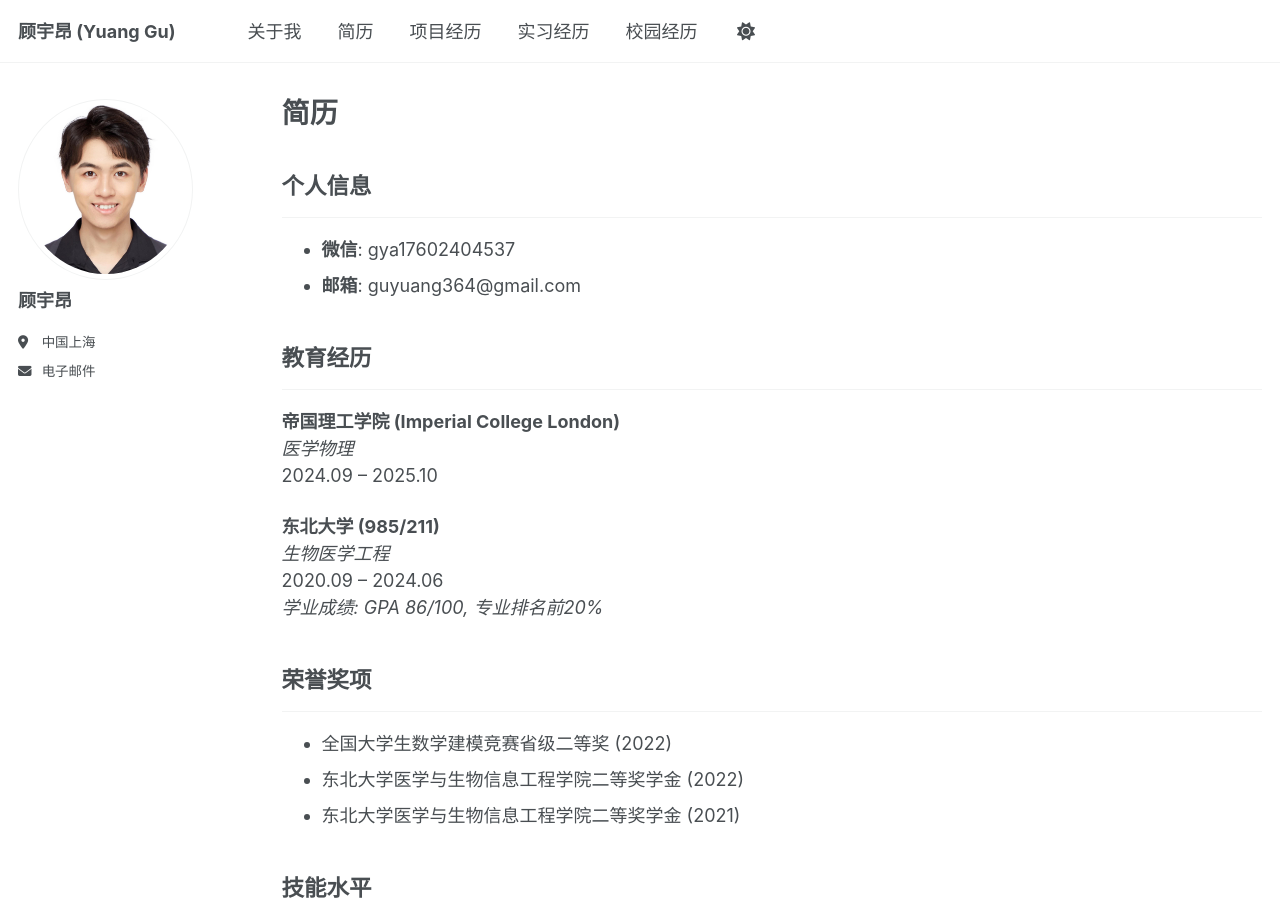
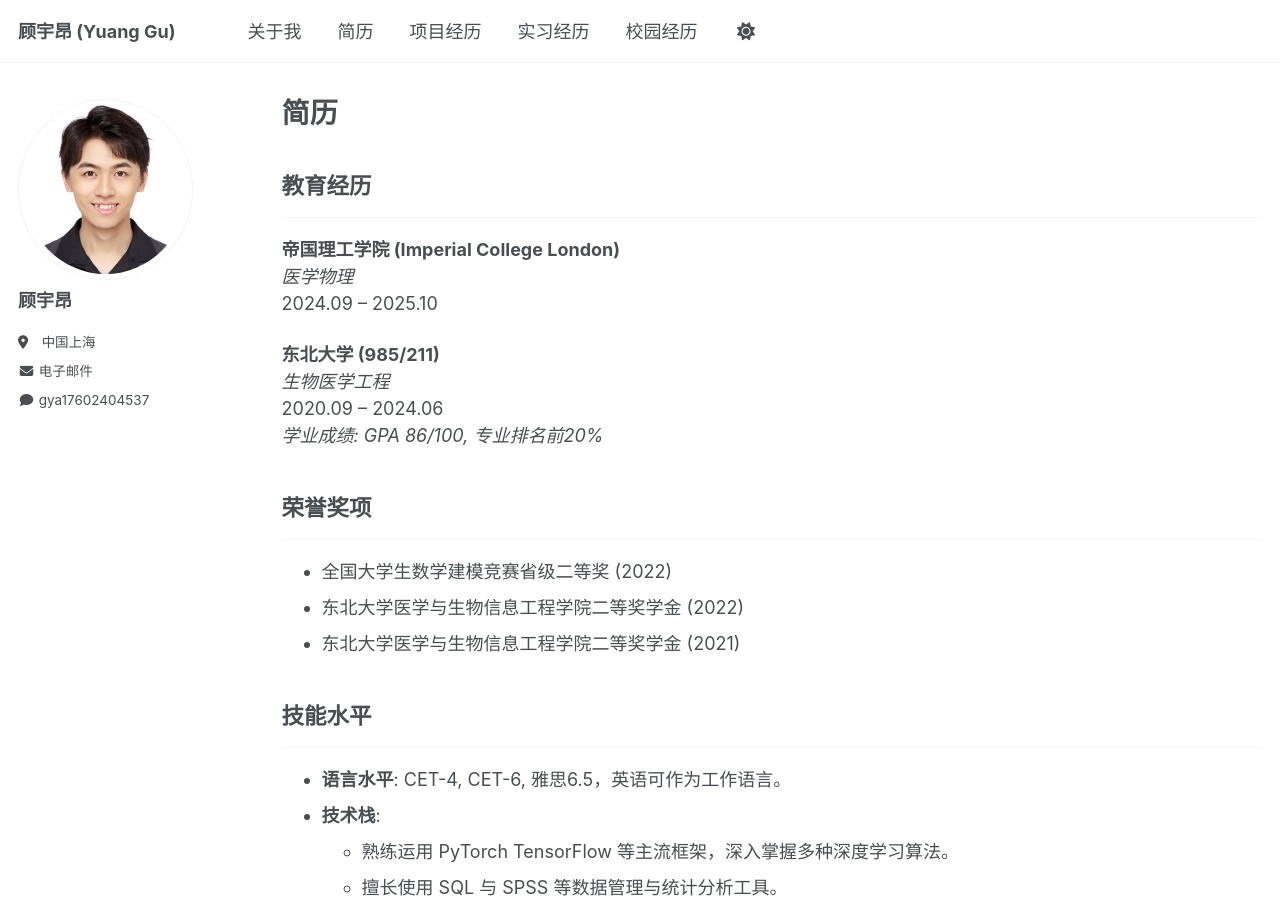
Before and after one commit to Artemisdifussion/YuangGu, a Jekyll site: the page built from _pages/cv.md, in a window 1280 px wide and 900 px high. Built offline with Jekyll 4.4.1, drawn with Linux system fonts in a browser that asks for light colours.

Commit message:
add information

```diff
--- a/_config.yml
+++ b/_config.yml
@@ -32,7 +32,8 @@ author:
   location         : "中国上海"
   employer         :
   uri              : # URL
-  email            : "yg3924@ic.ac.uk"
+  email            : "guyuang364@gmail.com"
+  wechat           : "gya17602404537"
 
   # Academic websites
   academia         : # URL
--- a/_data/cv.json
+++ b/_data/cv.json
@@ -34,7 +34,7 @@
   "education": [
     {
       "institution": "帝国理工学院",
-      "area": "MSc.医学物理（电子信息类）",
+      "area": "MSc.医学物理",
       "studyType": "",
       "startDate": "2024-09",
       "endDate": "2024-2025",
--- a/_includes/author-profile.html
+++ b/_includes/author-profile.html
@@ -34,7 +34,11 @@
         <li><a href="{{ author.uri }}"><i class="fas fa-fw fa-link icon-pad-right" aria-hidden="true"></i>{{ site.data.ui-text[site.locale].website_label | default: "Website" }}</a></li>
       {% endif %}
       {% if author.email %}
-        <li><a href="mailto:{{ author.email }}"><i class="fas fa-fw fa-envelope icon-pad-right" aria-hidden="true"></i>{{ site.data.ui-text[site.locale].email_label | default: "Email" }}</a></li>
+        <li><a href="mailto:{{ author.email | cgi_escape | escape }}" itemprop="email"><i class="fas fa-fw fa-envelope" aria-hidden="true"></i><span class="label"> {{ site.data.ui-text[site.locale].email_label | default: "Email" }}</span></a></li>
+      {% endif %}
+
+      {% if author.wechat %}
+        <li><i class="fas fa-fw fa-comment" aria-hidden="true"></i><span class="label"> {{ author.wechat }}</span></li>
       {% endif %}
 
       <!-- Font Awesome and Academicons icons / Academic websites -->
--- a/_pages/cv.md
+++ b/_pages/cv.md
@@ -6,11 +6,6 @@ author_profile: true
 ---
 
 {% include base_path %}
-
-## 个人信息
----
-*   **微信**: gya17602404537
-*   **邮箱**: guyuang364@gmail.com
 
 ## 教育经历
 ---
```
